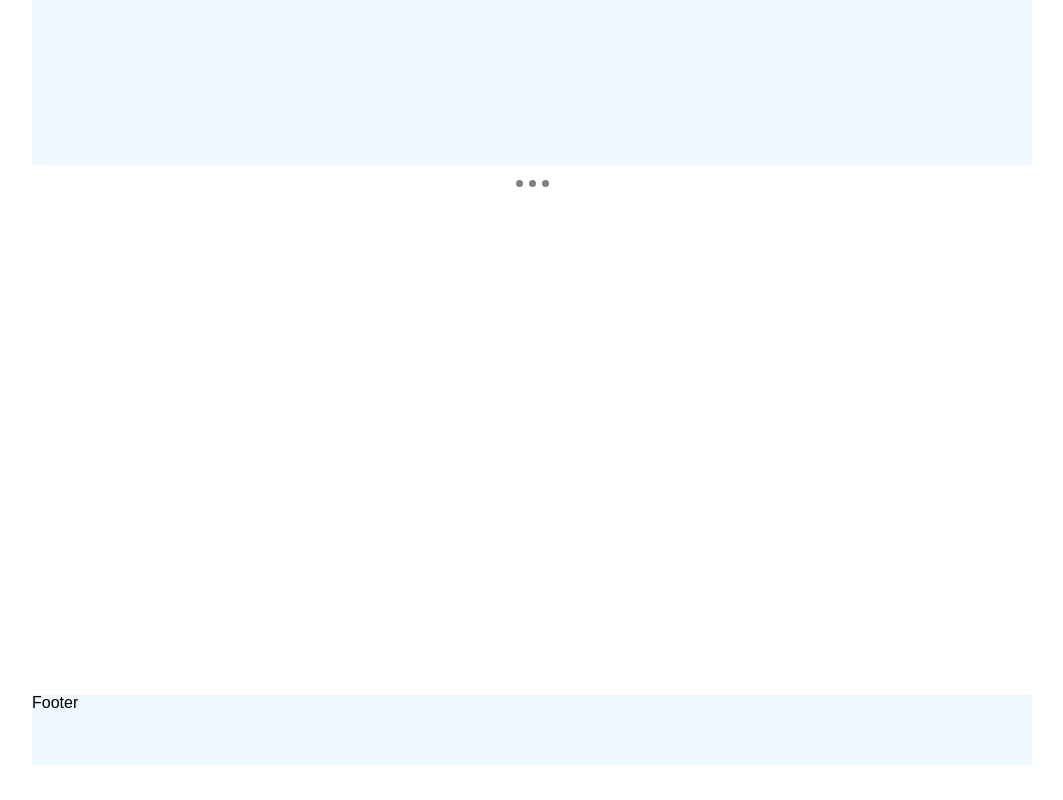
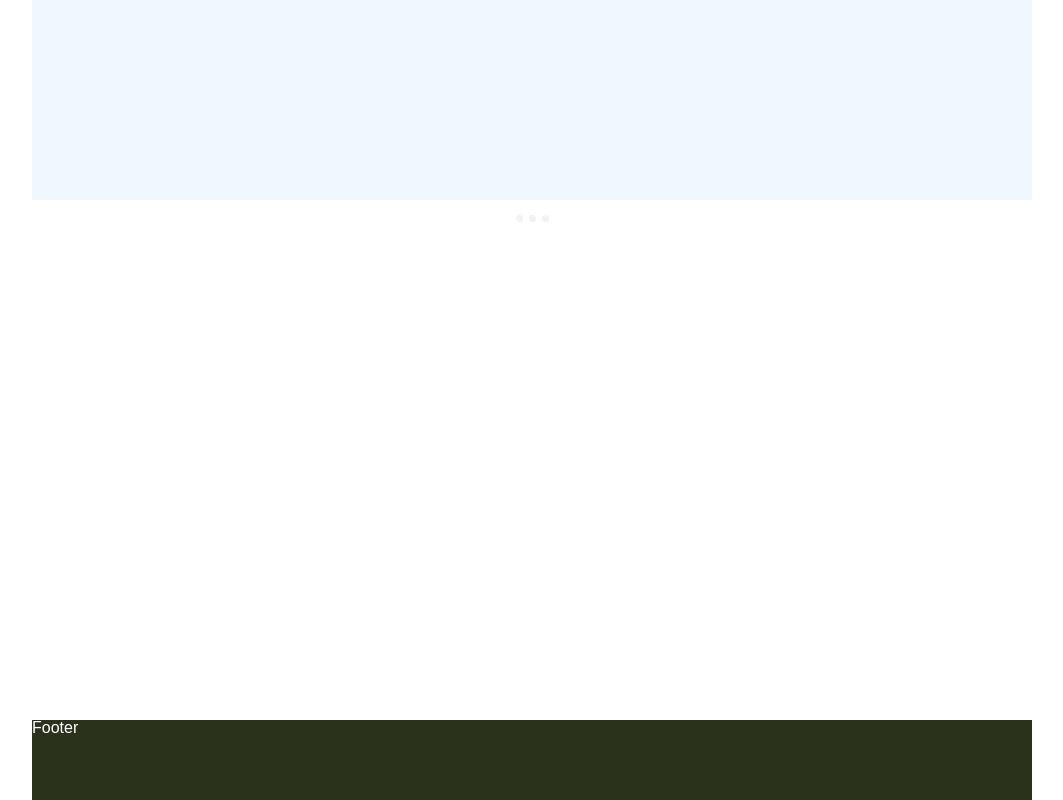
Before and after one commit to likelion10th-greenery/greenery-react-client, a React (Create React App) app: page / in a window 1280 px wide. Shown: the part 241-1041 px from the top of the page, without its empty margins (108-1171 px from the left). Before the commit the page ends 1006 px from the top, so only its background shows below. Built offline with nearby package versions, Linux system fonts and the light colour scheme.

Commit message:
style: Substitute colors with color palette

```diff
--- a/src/components/footer/styled.js
+++ b/src/components/footer/styled.js
@@ -1,9 +1,11 @@
 import styled from 'styled-components';
+import { COLOR } from '../../utils/color';
 
 export const Wrapper = styled.footer`
 	width: 100%;
-	height: 70px;
-	background-color: aliceblue;
+	height: 80px;
+	background-color: ${COLOR.darkGreen};
+	color: ${COLOR.white};
 	position: absolute;
 	bottom: 0;
 `;
--- a/src/components/home/styled.js
+++ b/src/components/home/styled.js
@@ -1,8 +1,10 @@
 import styled from 'styled-components';
+import { COLOR } from '../../utils/color';
 
 export const Wrapper = styled.div`
 	width: 100%;
 	height: 100vh;
+	margin-top: 35px;
 	display: flex;
 	flex-direction: column;
 	align-items: center;
@@ -20,7 +22,7 @@ export const CircleWrapper = styled.div`
 `;
 
 export const Circle = styled.div`
-	background-color: gray;
+	background-color: ${COLOR.gray};
 	width: 7px;
 	height: 7px;
 	border-radius: 5px;
@@ -28,6 +30,6 @@ export const Circle = styled.div`
 	cursor: pointer;
 	transition: background-color 0.2s ease-in-out;
 	&:hover {
-		background-color: #2bb601;
+		background-color: ${COLOR.neonGreen};
 	}
 `;
--- a/src/components/salespost/imageInput/styled.js
+++ b/src/components/salespost/imageInput/styled.js
@@ -1,4 +1,5 @@
 import styled from 'styled-components';
+import { COLOR } from './../../../utils/color';
 
 export const ImageWrapper = styled.div`
 	width: calc(${props => props.innerWidth * 0.5}px);
@@ -23,7 +24,7 @@ export const ImageAdder = styled.div`
 	display: flex;
 	justify-content: center;
 	align-items: center;
-	background-color: rgba(225, 225, 225, 0.3);
+	background-color: ${COLOR.gray};
 	font-size: 24px;
 	border: 1px solid gray;
 	cursor: pointer;
@@ -31,7 +32,7 @@ export const ImageAdder = styled.div`
 	transition: background-color 0.2s ease-in-out;
 	&:hover,
 	&:active {
-		background-color: aliceblue;
+		background-color: ${COLOR.lightGreen};
 	}
 	span {
 		position: absolute;
--- a/src/components/salespost/styled.js
+++ b/src/components/salespost/styled.js
@@ -1,4 +1,5 @@
 import styled from 'styled-components';
+import { COLOR } from './../../utils/color';
 
 export const Wrapper = styled.div`
 	width: 100%;
@@ -19,7 +20,7 @@ export const Form = styled.form`
 	flex-direction: column;
 	justify-content: center;
 	align-items: center;
-	background-color: whitesmoke;
+	background-color: ${COLOR.gray};
 	position: relative;
 `;
 export const InputWrapper = styled.div`
@@ -50,11 +51,11 @@ export const InputBox = styled.div`
 	min-width: 270px;
 	margin: 10px;
 	border-radius: 5px;
-	background-color: white;
+	background-color: ${COLOR.white};
 	padding: 10px;
 `;
 export const InputDetailWrapper = styled.div`
-	background-color: white;
+	background-color: ${COLOR.white};
 	width: calc(${props => props.innerWidth * 0.5}px);
 	padding-top: 15px;
 	border-top: 1px solid rgba(0, 0, 0, 0.3);
@@ -77,17 +78,17 @@ export const RadioBtn = styled.div`
 		display: none;
 	}
 	input[type='radio']:checked + label {
-		background-color: #fad19c;
+		background-color: ${COLOR.lightGreen};
 	}
 	label {
 		font-size: 14px;
 		border: 1px solid gray;
 		padding: 2px 25px;
-		background-color: rgba(225, 225, 225, 0.2);
+		background-color: rgba(225, 225, 225, 0.15);
 		transition: all 0.2s ease-in-out;
 		&:hover,
 		&:focus {
-			background-color: antiquewhite;
+			background-color: ${COLOR.gray};
 		}
 	}
 `;
@@ -128,12 +129,13 @@ export const Textarea = styled.textarea`
 export const Button = styled.button`
 	position: absolute;
 	bottom: -40px;
-	background-color: #2bb601;
-	color: whitesmoke;
+	background-color: ${COLOR.green};
+	color: ${COLOR.white};
 	border: none;
 	border-radius: 5px;
 	padding: 7px 15px;
 	&:hover {
-		background-color: #2bc401;
+		background-color: ${COLOR.neonGreen};
+		color: ${COLOR.darkGreen};
 	}
 `;
--- a/src/utils/color.js
+++ b/src/utils/color.js
@@ -3,7 +3,7 @@ export const COLOR = {
 	black: '#000',
 	white: '#fff',
 	gray: '#f2f2f2', // 배경색
-	lightGreen: 'b8e597', // accent color
+	lightGreen: '#b8e597', // accent color
 	demiLightGreen: '#768d70', // tone downed green
 	green: '#405840', // main color
 	darkGreen: '#2a321c', // dark green
```
